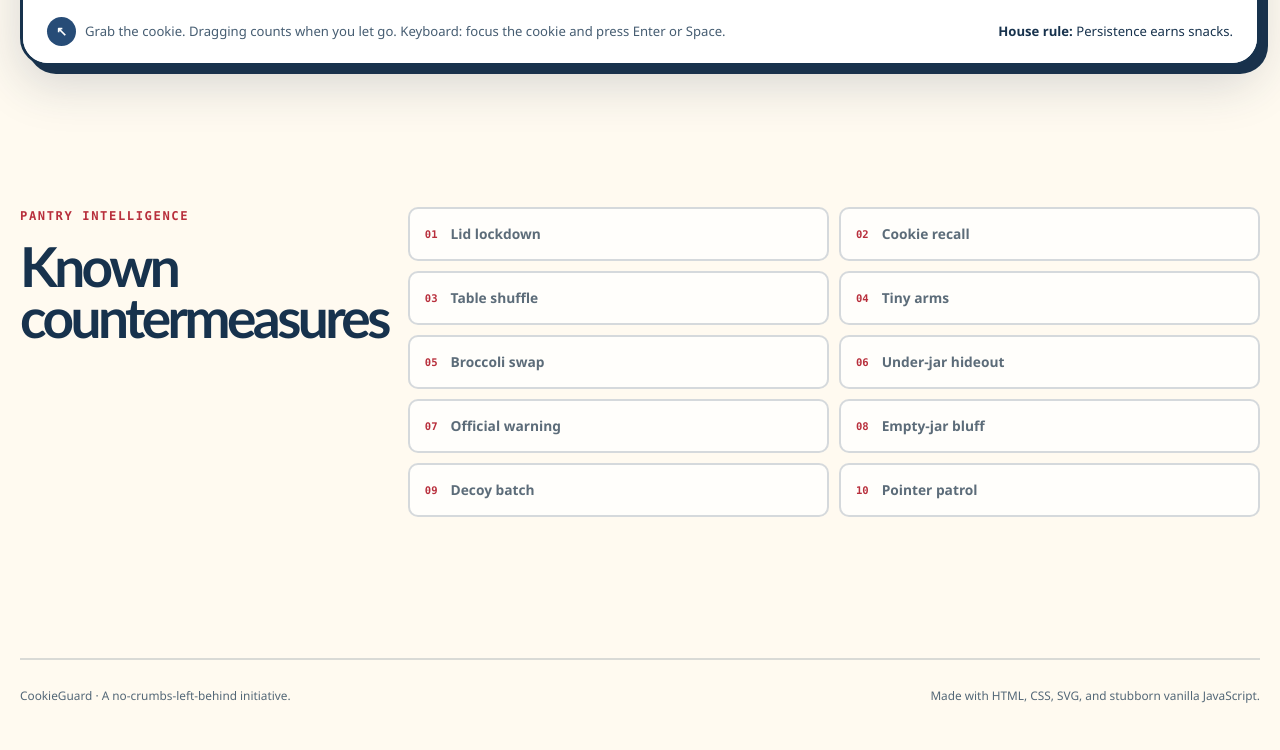
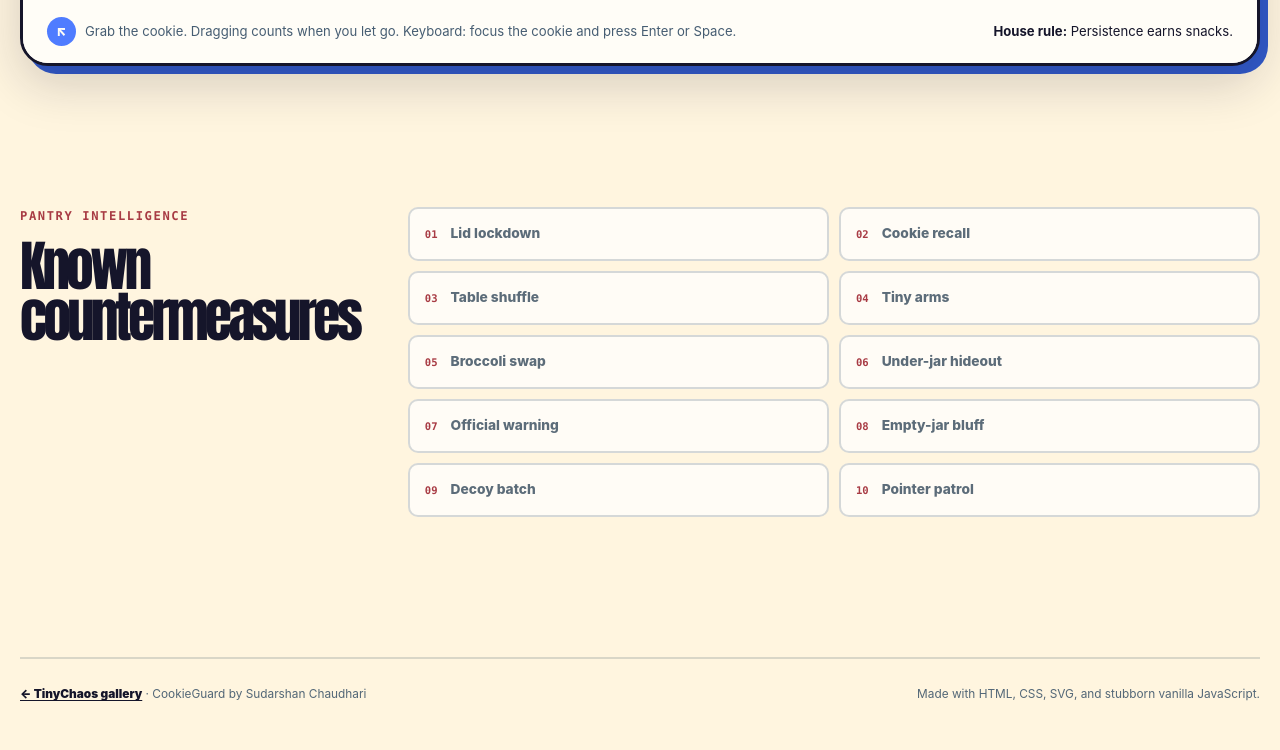
Before and after one commit to SUDARSHANCHAUDHARI/CookieGuard, a website: page index.html in a window 1280 px wide. Shown: the part 1396-2146 px from the top of the page. Drawn offline with Linux system fonts and the light colour scheme.

Commit message:
fix: align shared TinyChaos UI

```diff
--- a/index.html
+++ b/index.html
@@ -7,7 +7,7 @@
       content="default-src 'self'; base-uri 'none'; connect-src 'none'; font-src 'self'; form-action 'none'; frame-src 'none'; img-src 'self' data:; media-src 'none'; object-src 'none'; script-src 'self'; style-src 'self' 'unsafe-inline'; worker-src 'none'"
     >
     <meta name="viewport" content="width=device-width, initial-scale=1">
-    <meta name="theme-color" content="#274c77">
+    <meta name="theme-color" content="#4f7cff">
     <meta name="referrer" content="no-referrer">
     <meta name="description" content="Try to outsmart a cartoon cookie jar protecting its final cookie.">
     <title>CookieGuard — The final cookie is under protection</title>
@@ -239,7 +239,7 @@
     </main>
 
     <footer class="site-footer">
-      <p>CookieGuard · A no-crumbs-left-behind initiative.</p>
+      <p><a href="../TinyChaos/">← TinyChaos gallery</a> · CookieGuard by Sudarshan Chaudhari</p>
       <p>Made with HTML, CSS, SVG, and stubborn vanilla JavaScript.</p>
     </footer>
 
--- a/scripts/verify.mjs
+++ b/scripts/verify.mjs
@@ -47,9 +47,12 @@ const [html, css, script, packageJson, gitignore, readme] = await Promise.all([
   readFile(resolve(projectRoot, "README.md"), "utf8"),
 ]);
 
+const galleryHref = "../TinyChaos/";
+check(html.includes(`href="${galleryHref}"`), "TinyChaos gallery navigation is available");
+
 const localReferences = [...html.matchAll(/(?:href|src)="([^"#]+)"/g)]
   .map((match) => match[1])
-  .filter((reference) => !/^(?:https?:|data:|mailto:|tel:)/.test(reference));
+  .filter((reference) => reference !== galleryHref && !/^(?:https?:|data:|mailto:|tel:)/.test(reference));
 
 for (const reference of localReferences) {
   await access(resolve(projectRoot, reference));
--- a/styles.css
+++ b/styles.css
@@ -5,27 +5,30 @@
 
 :root {
   color-scheme: light;
-  --ink: #17324d;
-  --blue: #274c77;
-  --blue-deep: #19324c;
-  --cream: #fff4c7;
-  --paper: #fffaf0;
-  --red: #e84855;
-  --red-dark: #b82f3c;
-  --mint: #a7d8c8;
-  --mint-dark: #5a8983;
+  --ink: #15152a;
+  --paper: #fff5df;
+  --coral: #ff5d5d;
+  --blue: #4f7cff;
+  --butter: #ffd166;
+  --mint: #58d6a9;
+  --lilac: #b695ff;
+  --blue-deep: #3159c9;
+  --cream: var(--butter);
+  --red: var(--coral);
+  --red-dark: #a83b44;
+  --mint-dark: #2f8068;
   --cookie: #d9943d;
   --cookie-light: #f1b85f;
   --chocolate: #5a3525;
-  --green: #477a50;
+  --green: #2f7656;
   --table: #d68a5f;
   --table-dark: #a95e40;
-  --white: #fff;
-  --shadow: 0 18px 50px rgb(25 50 76 / 18%);
+  --white: #fffdf7;
+  --shadow: 0 18px 50px rgb(21 21 42 / 18%);
   --line: 3px solid var(--ink);
   --radius: 20px;
-  --display: "Arial Rounded MT Bold", "Trebuchet MS", system-ui, sans-serif;
-  --body: "Avenir Next", Avenir, "Segoe UI", system-ui, sans-serif;
+  --display: Impact, Haettenschweiler, "Arial Narrow Bold", "Franklin Gothic Condensed", sans-serif;
+  --body: Inter, ui-rounded, "SF Pro Rounded", "Segoe UI", sans-serif;
   --utility: ui-monospace, "SFMono-Regular", Consolas, monospace;
 }
 
@@ -40,11 +43,12 @@ html {
 }
 
 body {
-  min-width: 320px;
+  min-width: 0;
   margin: 0;
+  overflow-x: clip;
   color: var(--ink);
   background:
-    radial-gradient(circle at 8% 10%, rgb(167 216 200 / 40%) 0 7rem, transparent 7.1rem),
+    radial-gradient(circle at 8% 10%, rgb(88 214 169 / 28%) 0 7rem, transparent 7.1rem),
     var(--paper);
   font-family: var(--body);
   line-height: 1.5;
@@ -62,8 +66,8 @@ button {
 
 button:focus-visible,
 a:focus-visible {
-  outline: 4px solid var(--cream);
-  box-shadow: 0 0 0 7px var(--blue-deep);
+  outline: 4px solid var(--blue);
+  outline-offset: 4px;
 }
 
 .skip-link {
@@ -309,9 +313,9 @@ kbd {
   padding: 9px 13px;
   color: var(--ink);
   background: var(--white);
-  border: 2px solid var(--ink);
+  border: var(--line);
   border-radius: 100px;
-  box-shadow: 0 3px 0 var(--ink);
+  box-shadow: 0 4px 0 var(--ink);
   font-size: 0.78rem;
   font-weight: 900;
   cursor: pointer;
@@ -1464,6 +1468,12 @@ kbd {
   margin: 0;
 }
 
+.site-footer a {
+  color: var(--ink);
+  font-weight: 900;
+  text-underline-offset: 0.2em;
+}
+
 @keyframes signalPulse {
   0%, 100% { box-shadow: 0 0 0 4px rgb(71 122 80 / 18%); }
   50% { box-shadow: 0 0 0 8px rgb(71 122 80 / 6%); }
```
